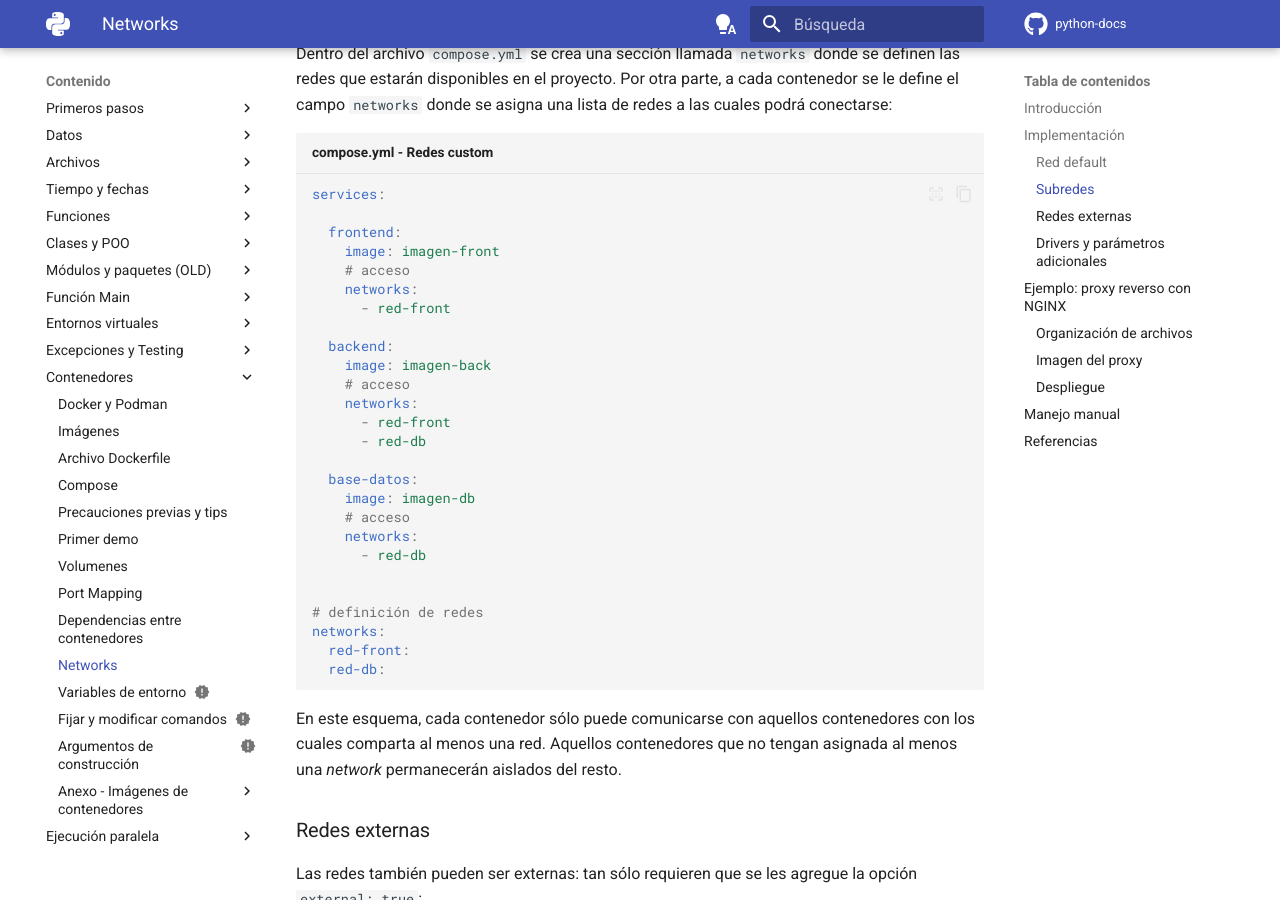
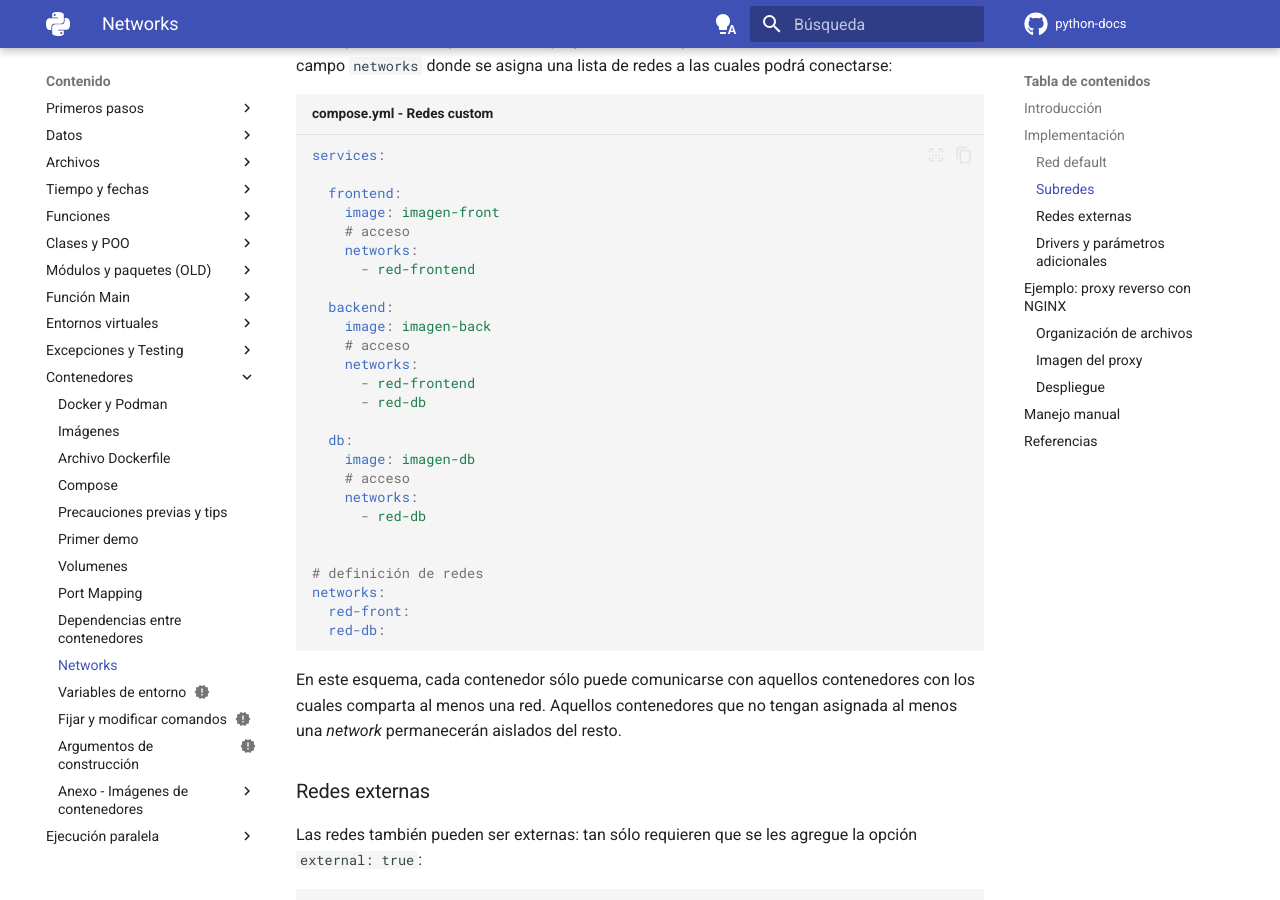
Before and after one commit to alejrot/python-docs, an MkDocs documentation site: the page built from docs/contenedores/networks.md, in a window 1280 px wide and 900 px high, scrolled down 2545 px. Built offline with MkDocs 1.6.1 and Material for MkDocs 9.7.7, drawn with Linux system fonts in a browser that asks for light colours; plug-ins that fetch from the network failed and are left out; comment, search, counter and statistics services are not loaded; some of the changed lines change nothing that is shown.

Commit message:
Contenedores: networks - graficos patcheado

````diff
--- a/docs/contenedores/networks.md
+++ b/docs/contenedores/networks.md
@@ -88,11 +88,11 @@
 
         subgraph services [Servicios]
         front["`Frontend
-            servicio_frontend:8000`"]
+            frontend:8000`"]
         back["`Backend
-            servicio_backend:8000`"]
+            backend:8000`"]
         db["`Base de datos MySQL
-            servicio_db:3306`"]
+            db:3306`"]
         end
 
         subgraph redes [Redes]
@@ -104,6 +104,15 @@
     front --- red-default
     back --- red-default
     db --- red-default
+
+    subgraph host [Host]
+        subgraph ports [Puertos]
+            port1["`Navegador
+            localhost:8000`"]
+        end
+    end
+
+    port1 -->|8000:8000| front
 ```
 
 La implementación de este interconexionado
@@ -121,7 +130,7 @@
   backend:
     image: imagen-back
 
-  base-datos:
+  db:
     image: imagen-db
 ```
 
@@ -158,16 +167,16 @@
 
         subgraph services [Servicios]
         front["`Frontend
-            servicio_frontend:8000`"]
+            frontend:8000`"]
         back["`Backend
-            servicio_backend:8000`"]
+            backend:8000`"]
         db["`Base de datos MySQL
-            servicio_db:3306`"]
+            db:3306`"]
         end
 
         subgraph redes [Redes]
-            red-front[red frontend]
-            red-db[red backend]
+            red-front[red-frontend]
+            red-db[red-db]
         end
     end
 
@@ -176,6 +185,17 @@
     back --- red-front
     back --- red-db
     db --- red-db
+
+
+    subgraph host [Host]
+        subgraph ports [Puertos]
+            port1["`Navegador
+            localhost:8000`"]
+        end
+    end
+
+    port1 -->|8000:8000| front
+
 ```
 
 Dentro del archivo `compose.yml`
@@ -197,16 +217,16 @@
     image: imagen-front
     # acceso
     networks:
-      - red-front
+      - red-frontend
 
   backend:
     image: imagen-back
     # acceso
     networks:
-      - red-front
+      - red-frontend
       - red-db
 
-  base-datos:
+  db:
     image: imagen-db
     # acceso
     networks:
````
